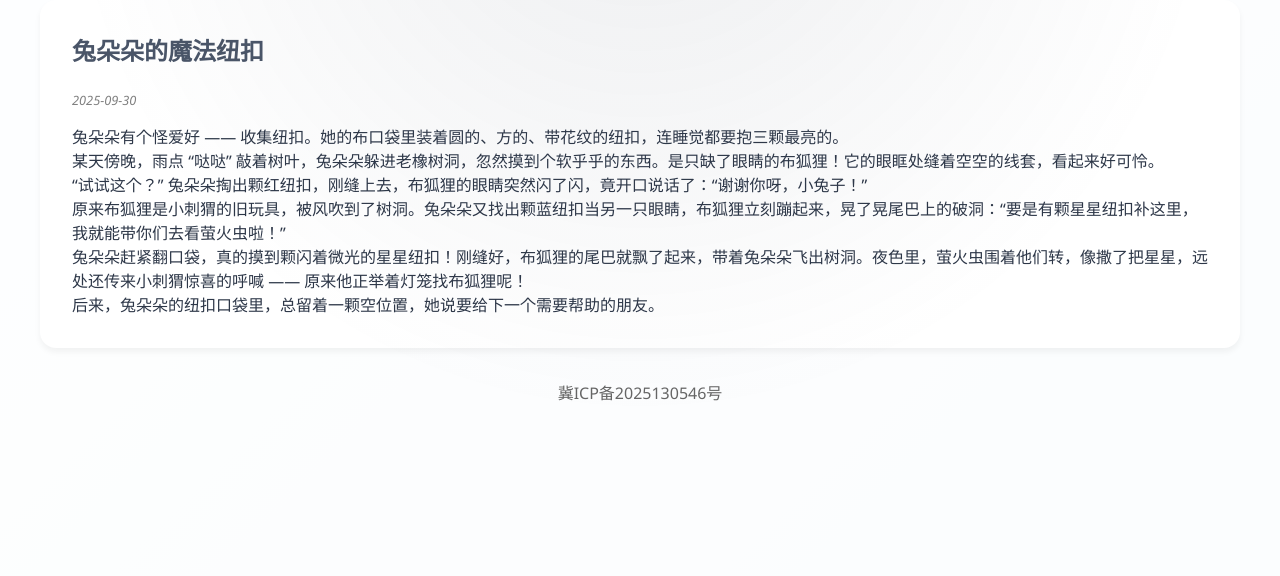
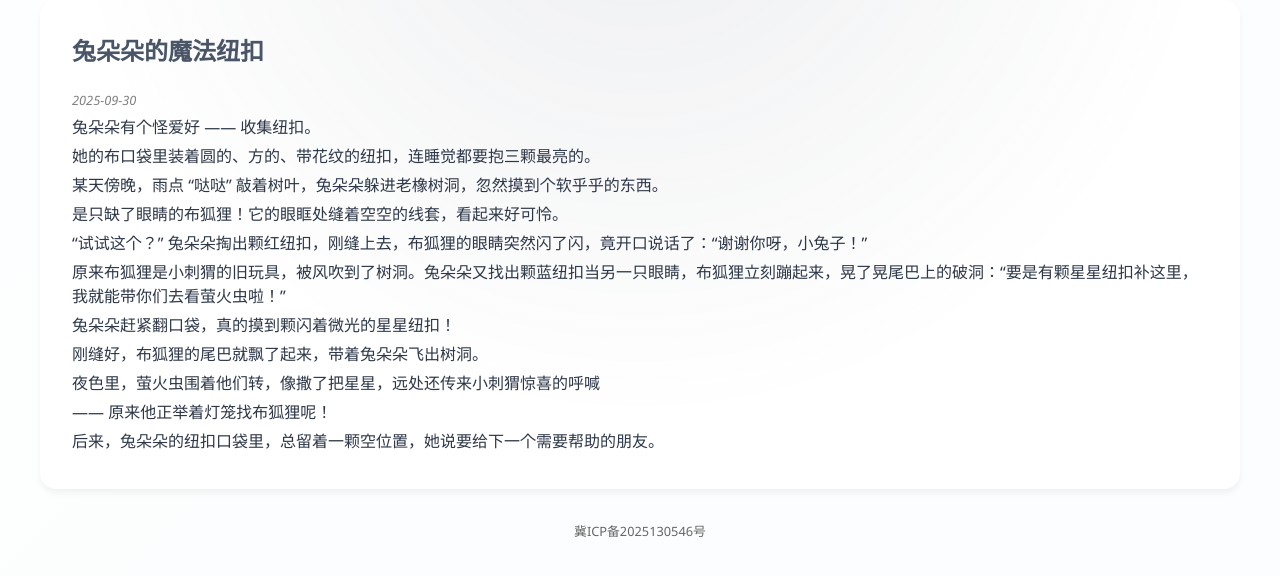
Before and after one commit to 119786155/error_run, a SvelteKit app: page / in a window 1280 px wide. Shown: the top 576 px of the page. Built offline with nearby package versions, Linux system fonts and the light colour scheme.

Commit message:
style of story

```diff
--- a/src/routes/+layout.svelte
+++ b/src/routes/+layout.svelte
@@ -32,6 +32,7 @@
 		margin: 2rem;
 		color: #666;
 		text-decoration: none;
+		font-size: 80%;
 	}
 
 	footer a:hover {
--- a/src/routes/Story.svelte
+++ b/src/routes/Story.svelte
@@ -1,13 +1,10 @@
-<div class="poem container">
+<div class="story container">
 	<h1>兔朵朵的魔法纽扣</h1>
 	<p class="author"><i>2025-09-30</i></p>
-	<p>
-		兔朵朵有个怪爱好 —— 收集纽扣。她的布口袋里装着圆的、方的、带花纹的纽扣，连睡觉都要抱三颗最亮的。
-	</p>
-	<p>
-		某天傍晚，雨点 “哒哒”
-		敲着树叶，兔朵朵躲进老橡树洞，忽然摸到个软乎乎的东西。是只缺了眼睛的布狐狸！它的眼眶处缝着空空的线套，看起来好可怜。
-	</p>
+	<p>兔朵朵有个怪爱好 —— 收集纽扣。</p>
+	<p>她的布口袋里装着圆的、方的、带花纹的纽扣，连睡觉都要抱三颗最亮的。</p>
+	<p>某天傍晚，雨点 “哒哒” 敲着树叶，兔朵朵躲进老橡树洞，忽然摸到个软乎乎的东西。</p>
+	<p>是只缺了眼睛的布狐狸！它的眼眶处缝着空空的线套，看起来好可怜。</p>
 	<p>
 		“试试这个？”
 		兔朵朵掏出颗红纽扣，刚缝上去，布狐狸的眼睛突然闪了闪，竟开口说话了：“谢谢你呀，小兔子！”
@@ -15,14 +12,17 @@
 	<p>
 		原来布狐狸是小刺猬的旧玩具，被风吹到了树洞。兔朵朵又找出颗蓝纽扣当另一只眼睛，布狐狸立刻蹦起来，晃了晃尾巴上的破洞：“要是有颗星星纽扣补这里，我就能带你们去看萤火虫啦！”
 	</p>
-	<p>
-		兔朵朵赶紧翻口袋，真的摸到颗闪着微光的星星纽扣！刚缝好，布狐狸的尾巴就飘了起来，带着兔朵朵飞出树洞。夜色里，萤火虫围着他们转，像撒了把星星，远处还传来小刺猬惊喜的呼喊
-		—— 原来他正举着灯笼找布狐狸呢！
-	</p>
+	<p>兔朵朵赶紧翻口袋，真的摸到颗闪着微光的星星纽扣！</p>
+	<p>刚缝好，布狐狸的尾巴就飘了起来，带着兔朵朵飞出树洞。</p>
+	<p>夜色里，萤火虫围着他们转，像撒了把星星，远处还传来小刺猬惊喜的呼喊</p>
+	<p>—— 原来他正举着灯笼找布狐狸呢！</p>
 	<p>后来，兔朵朵的纽扣口袋里，总留着一颗空位置，她说要给下一个需要帮助的朋友。</p>
 </div>
 
 <style>
+	.story p {
+		margin: 5px 0;
+	}
 	.author {
 		color: gray;
 		font-size: 80%;
--- a/src/routes/chart/Bubble.svelte
+++ b/src/routes/chart/Bubble.svelte
@@ -113,8 +113,10 @@
 	<h1>Bubble</h1>
 	<canvas bind:this={chartCanvas} id="bubbleChart" height="300"></canvas>
 	<div>
-		{#each actions as item}
-			<button onclick={() => item.handler(chart)} class="bubble-char-btn">{item.name}</button>
+		{#each actions as item, index (index)}
+			<button onclick={() => item.handler(chart)} class="bubble-char-btn" key={index}
+				>{item.name}</button
+			>
 		{/each}
 	</div>
 </div>
```
